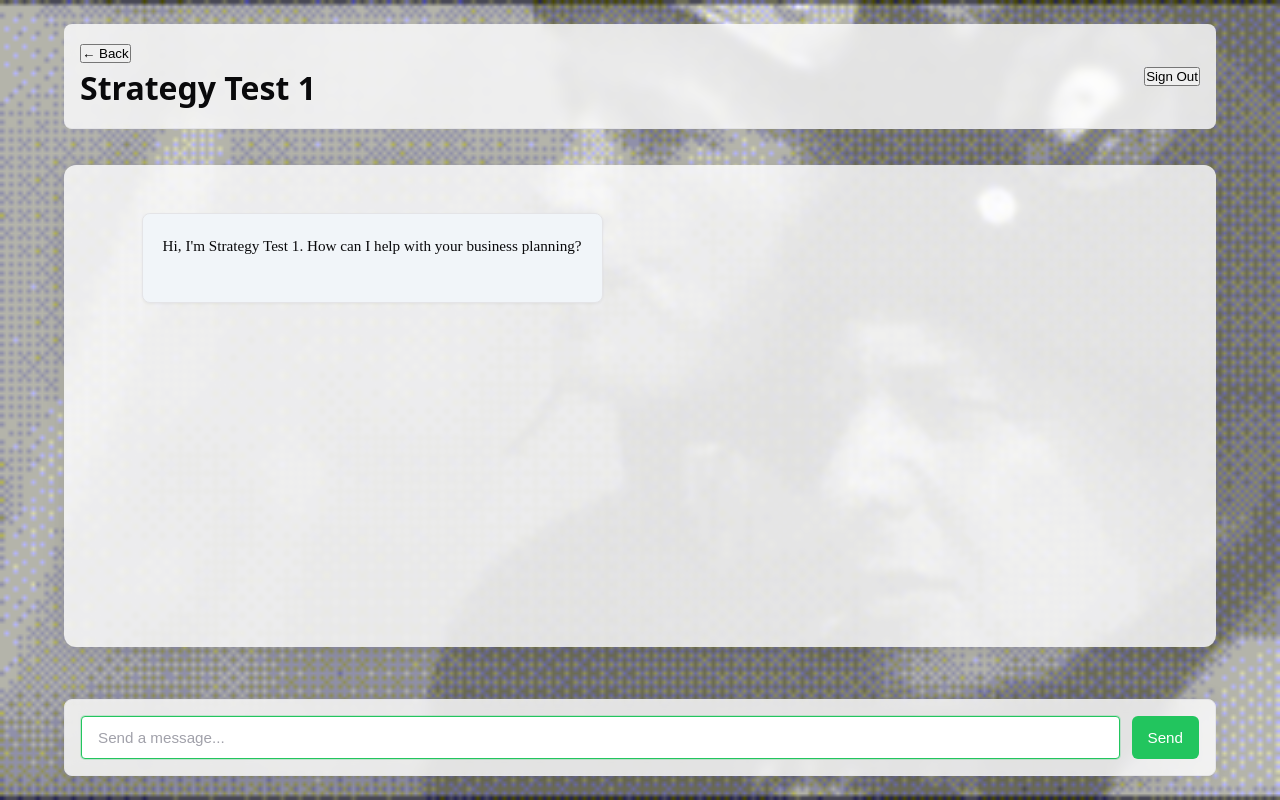
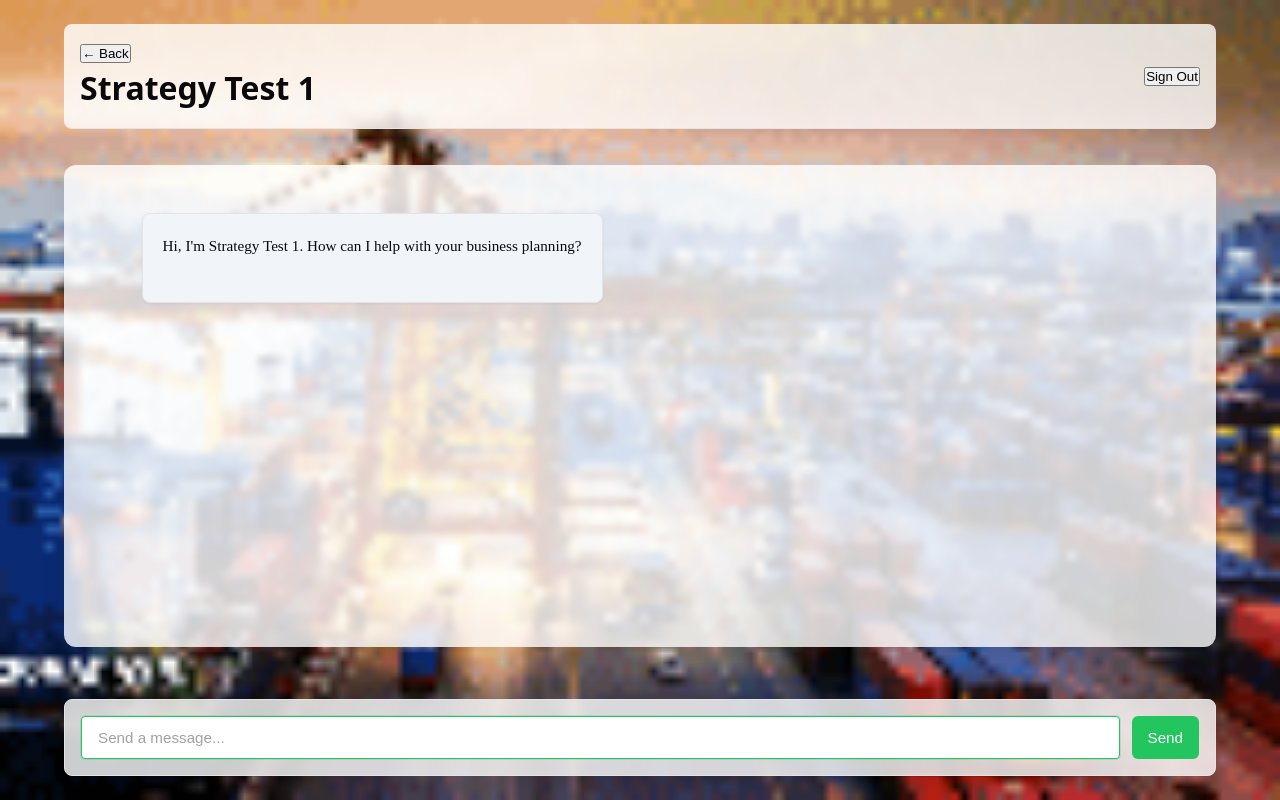
Before and after one commit to QuinnRhodes/strategy-buddy, a React (Vite) app: page / in a window 1280 px wide. Both pictures are taken after a click on the button "Begin Strategy". Built offline with nearby package versions, Linux system fonts and the light colour scheme; no server answers; a web font is replaced by a local one.

Commit message:
Fix background images to match corresponding cards on homepage

```diff
--- a/src/App.css
+++ b/src/App.css
@@ -11,9 +11,8 @@
   --danger: #ef4444;
 }
 
-/* Keep the background only for the Differentiator page */
-body.differentiator-page,
-body.differentiator-page #root {
+/* Default body/root styling first (lower precedence) */
+body, #root {
   min-height: 100vh;
   margin: 0;
   padding: 0;
@@ -21,32 +20,25 @@ body.differentiator-page #root {
   background-size: cover;
 }
 
-/* Background for Strategy Test 1 page */
+/* Specific page backgrounds (higher precedence) */
+
+/* Background for Strategy Test 1 page - uses background3.gif */
 body.strategy1-page,
 body.strategy1-page #root {
-  min-height: 100vh;
-  margin: 0;
-  padding: 0;
   background: url('/background3.gif') no-repeat center center fixed;
   background-size: cover;
 }
 
-/* Background for Market Research/Segmentation page */
+/* Background for Market Research/Segmentation page - uses background2.gif */
 body.market-research-page,
 body.market-research-page #root {
-  min-height: 100vh;
-  margin: 0;
-  padding: 0;
   background: url('/background2.gif') no-repeat center center fixed;
   background-size: cover;
 }
 
-/* Keep the default GIF background for the chat/Differentiator page */
-body:not(.home-page):not(.strategy2-page),
-body:not(.home-page):not(.strategy2-page) #root {
-  min-height: 100vh;
-  margin: 0;
-  padding: 0;
+/* Keep the background only for the Differentiator page - uses background.gif */
+body.differentiator-page,
+body.differentiator-page #root {
   background: url('/background.gif') no-repeat center center fixed;
   background-size: cover;
 }
@@ -54,18 +46,8 @@ body:not(.home-page):not(.strategy2-page) #root {
 /* Background for Strategy Test 2 */
 body.strategy2-page,
 body.strategy2-page #root {
-  min-height: 100vh;
-  margin: 0;
-  padding: 0;
   background: url('/background2.gif') no-repeat center center fixed;
   background-size: cover;
-}
-
-/* Default body/root styling */
-body, #root {
-  min-height: 100vh;
-  margin: 0;
-  padding: 0;
 }
 
 .app-container {
```
